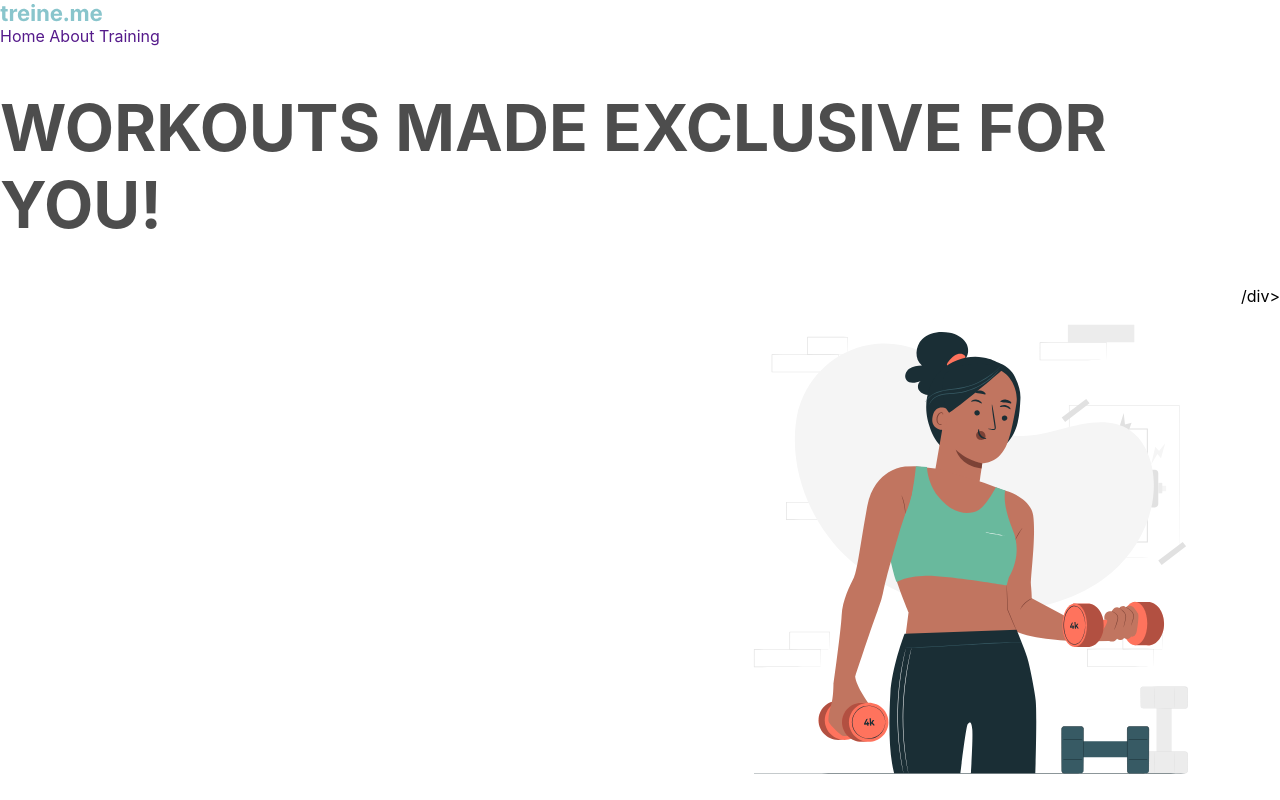
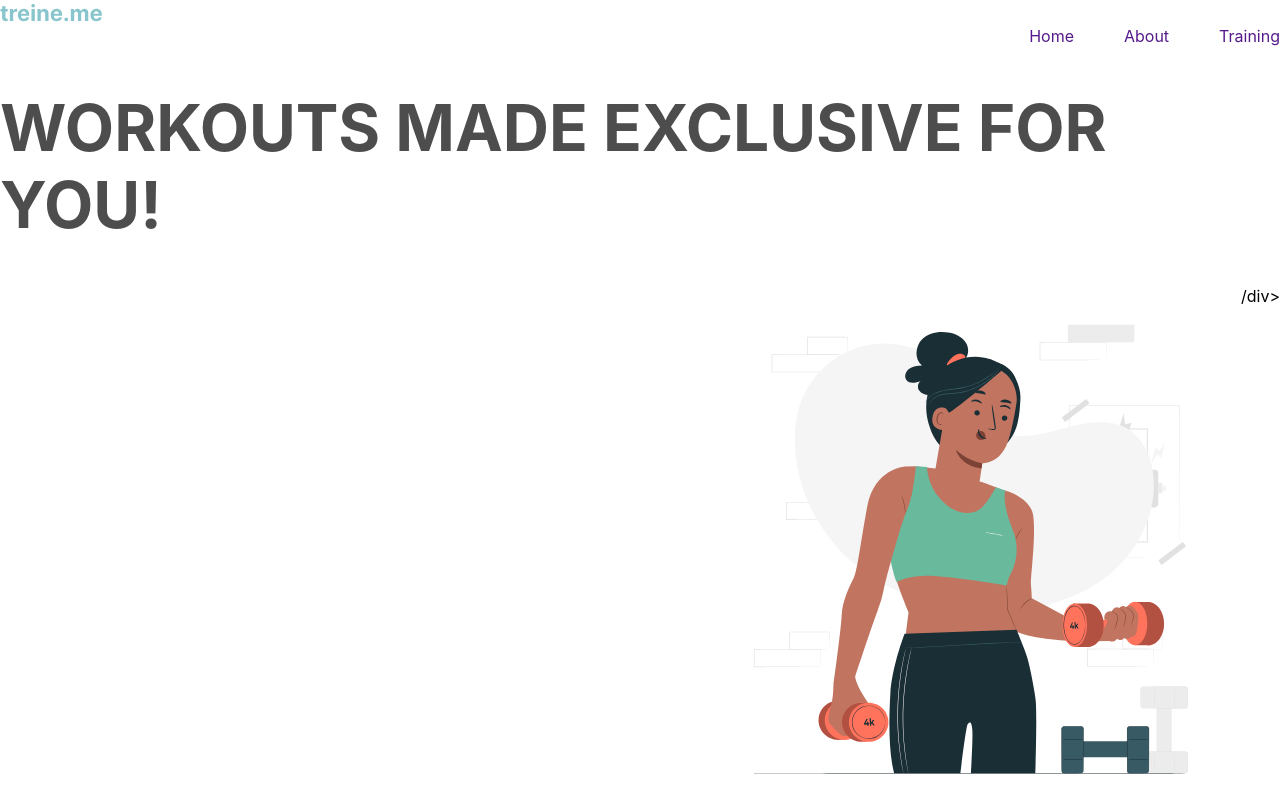
Before and after one commit to DElMArMAr/Examen-1, a website: page index.html in a window 1280 px wide. Shown: the top 800 px of the page. Drawn offline with Linux system fonts and the light colour scheme.

Commit message:
add gap menu

```diff
--- a/public/css/styles.css
+++ b/public/css/styles.css
@@ -41,3 +41,11 @@ img {
   display: flex;
   justify-content: flex-end;
 }
+
+
+.Menu{
+  display: flex;
+  justify-content: flex-end;
+  display: flex;
+  gap: 50px;
+}
```
